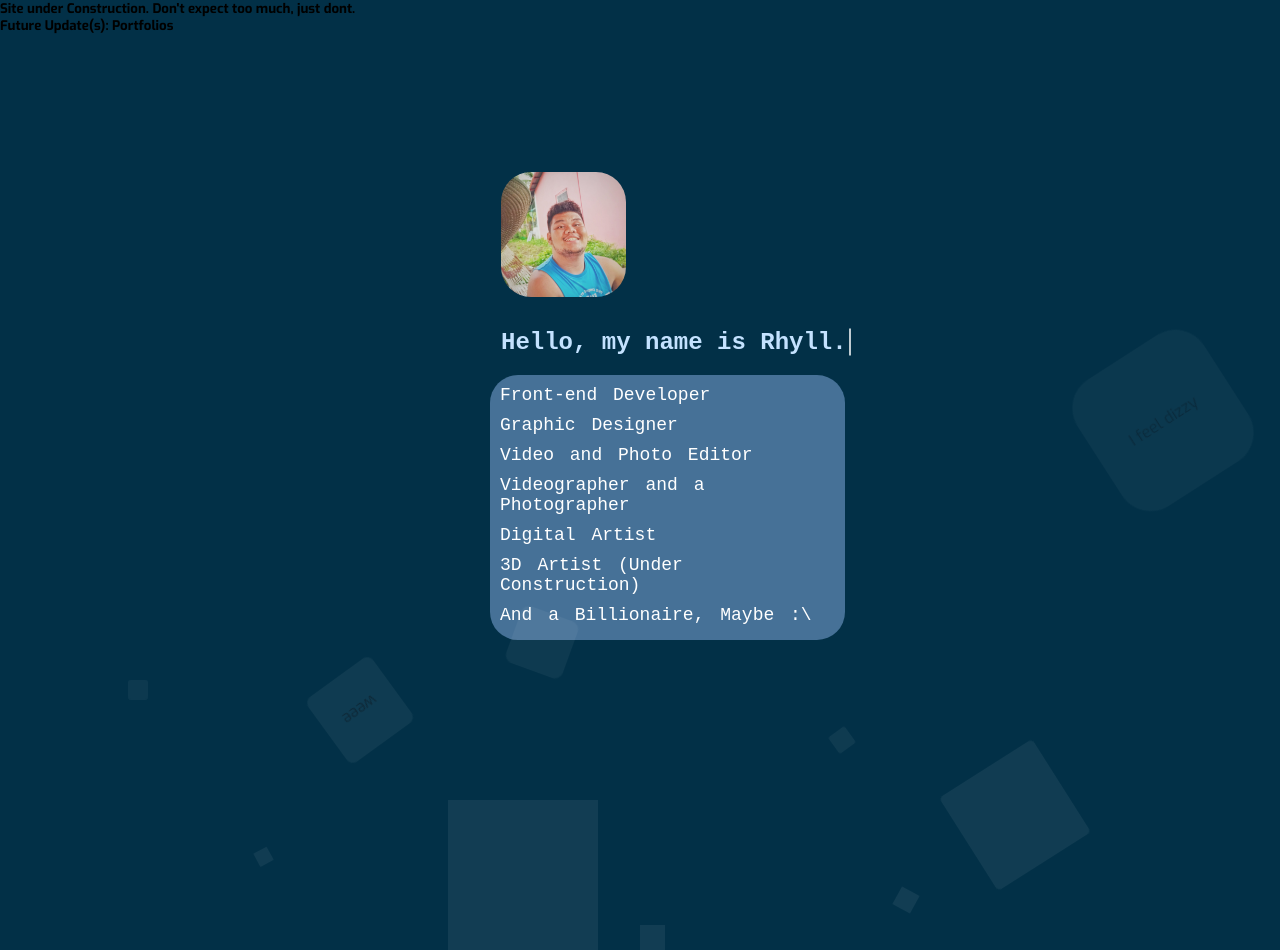
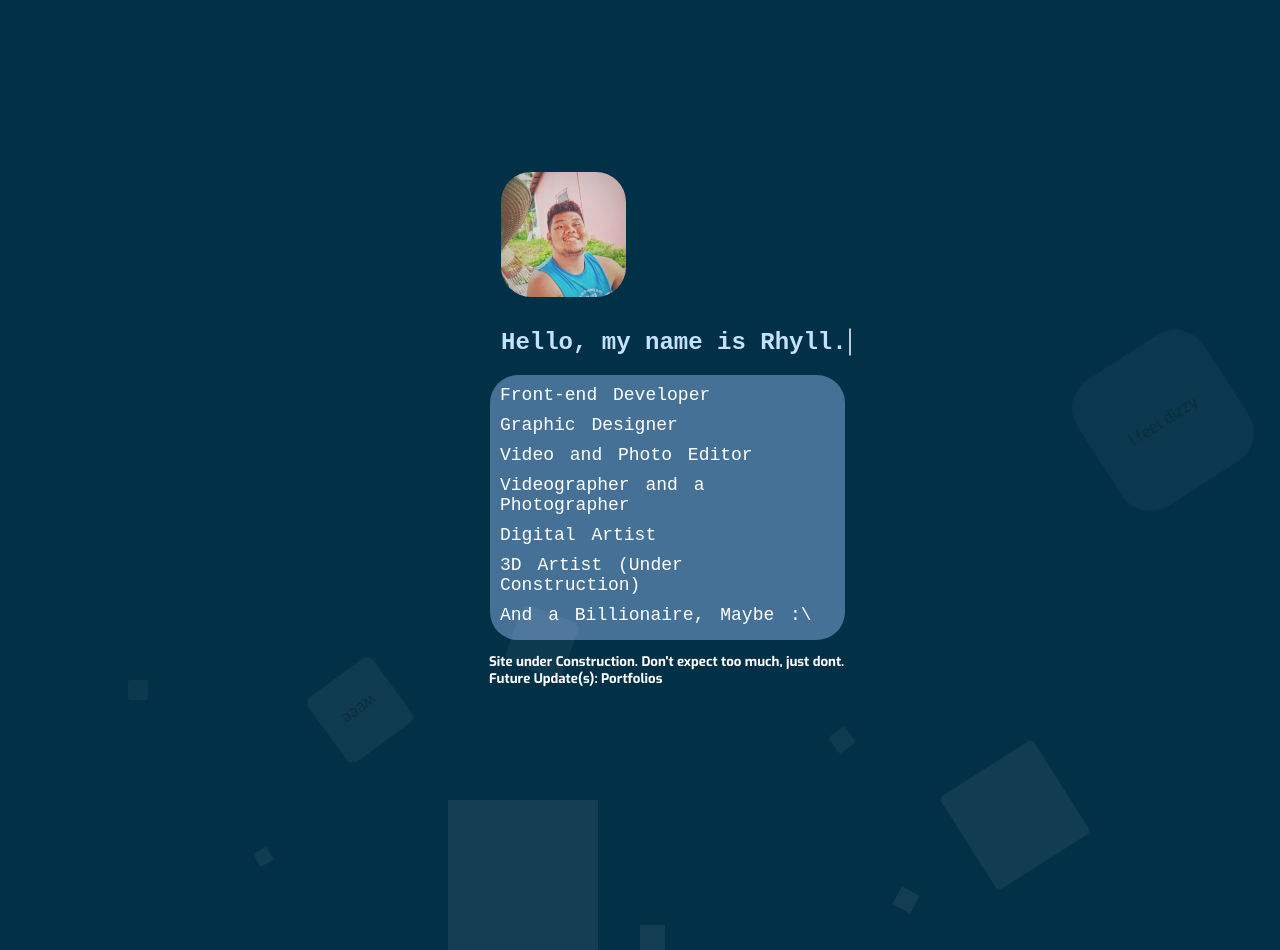
Before and after one commit to raelestate/My-Portfolio, a plain HTML site: page index.html in a window 1280 px wide. Drawn offline with Linux system fonts and the light colour scheme.

Commit message:
Update style.css

```diff
--- a/style.css
+++ b/style.css
@@ -93,6 +93,13 @@ circle{
     size: 0px;
 }
 
+.message{
+    position: absolute;
+    top: 50%;
+    left: 50%;
+    margin: 253px 0 0 -151px;
+    color:#ffffff;
+}
 
 @keyframes fadeIn {
     0% { opacity: 0; }
```
